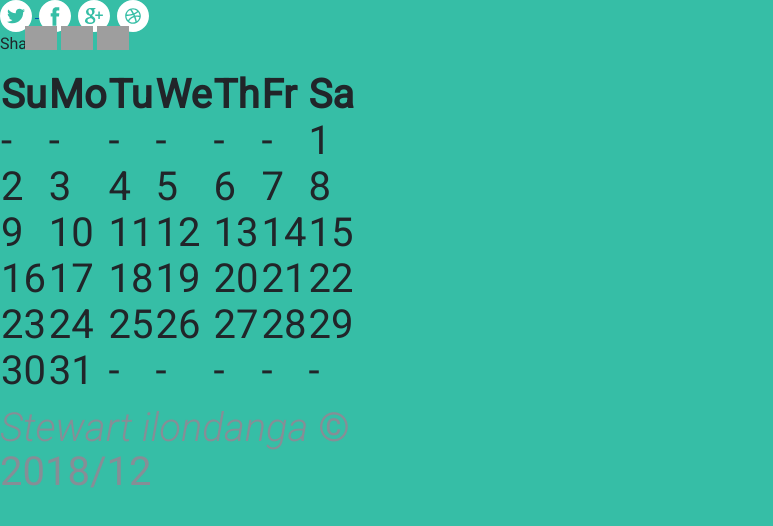
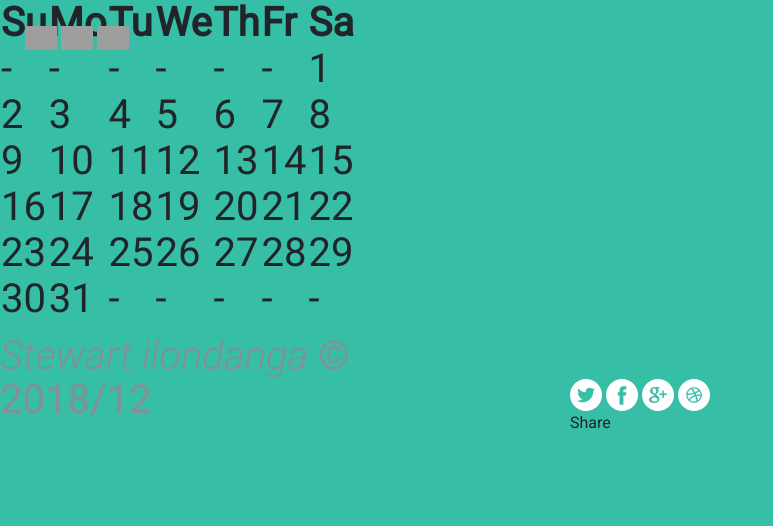
Before and after one commit to stewilondanga/sharing-style, a plain HTML site: page index.html in a window 1280 px wide. Shown: the whole page, without its empty margins (0-773 px from the left). Drawn offline with nearby package versions, Linux system fonts and the light colour scheme; grey boxes are pictures that could not be loaded.

Commit message:
add css/styles.css

```diff
--- a/css/styles.css
+++ b/css/styles.css
@@ -38,14 +38,14 @@ a {
   margin-right: 3px;
 }
 
-/*.share__icon:last-of-type{
+.share__icon:last-of-type {
   margin-right: 0px;
 }
 
 .share-button {
   cursor: pointer;
   display: inline-block;
-    height:42px;
+  height: 42px;
   position: absolute;
   top: 50%;
   transform: translateY(-50%) translateX(-50%);
@@ -55,10 +55,9 @@ a {
   -webkit-perspective: 200px;
   -moz-perspective: 200px;
   perspective: 200px;
-
 }
 
-.share-button__back {
+/*.share-button__back {
     background-color: #368b8b;
     padding: 5px;
     border-radius: 20px;
```
Lines whose indentation alone changed are shown as unchanged.
